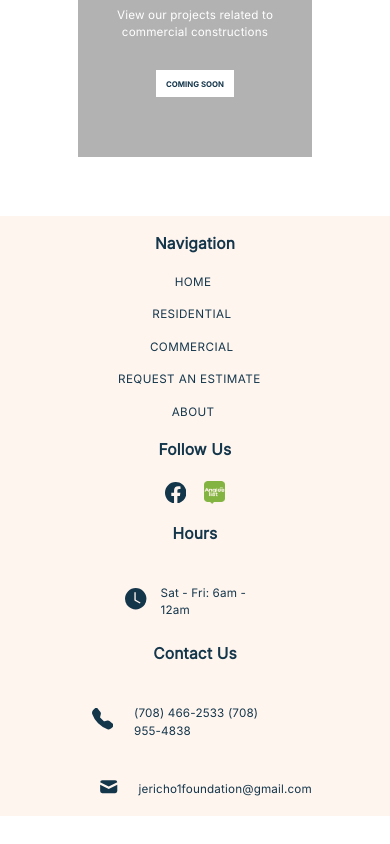
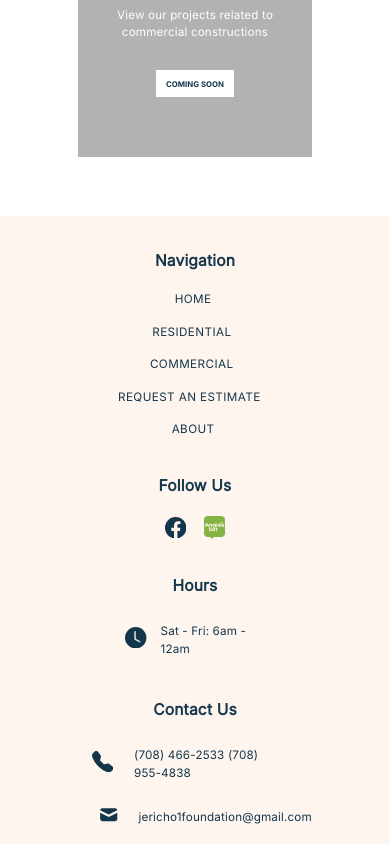
Before and after one commit to DavyHyun/construction-client, a React (Create React App) app: page / in a window 390 px wide. Shown: the part 2191-3035 px from the top of the page. Before the commit the page ends 3007 px from the top, so only its background shows below. Built offline with nearby package versions, Linux system fonts and the light colour scheme.

Commit message:
Bottom bar realignment

```diff
--- a/src/Components/BottomBar/index.module.scss
+++ b/src/Components/BottomBar/index.module.scss
@@ -84,6 +84,7 @@
         flex-direction: column;
         align-items: center;
         width: 100%;
+        margin-top: 5%;
         >h1 {
             font-family: Inter-Regular;
             font-size: 4vw;
@@ -106,7 +107,7 @@
         display: flex;
         flex-direction: row;
         align-items: center;
-        margin-top: 5%;
+        margin-top: 1%;
 
 
         > p {
```
